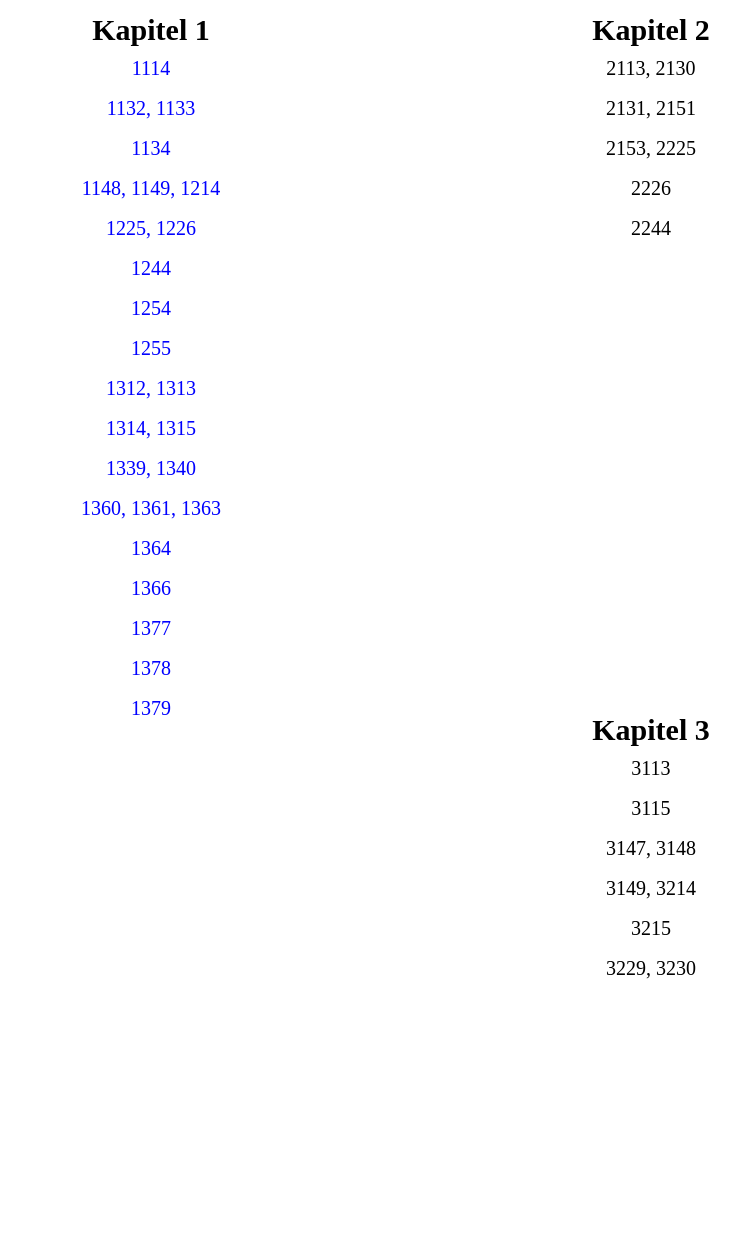
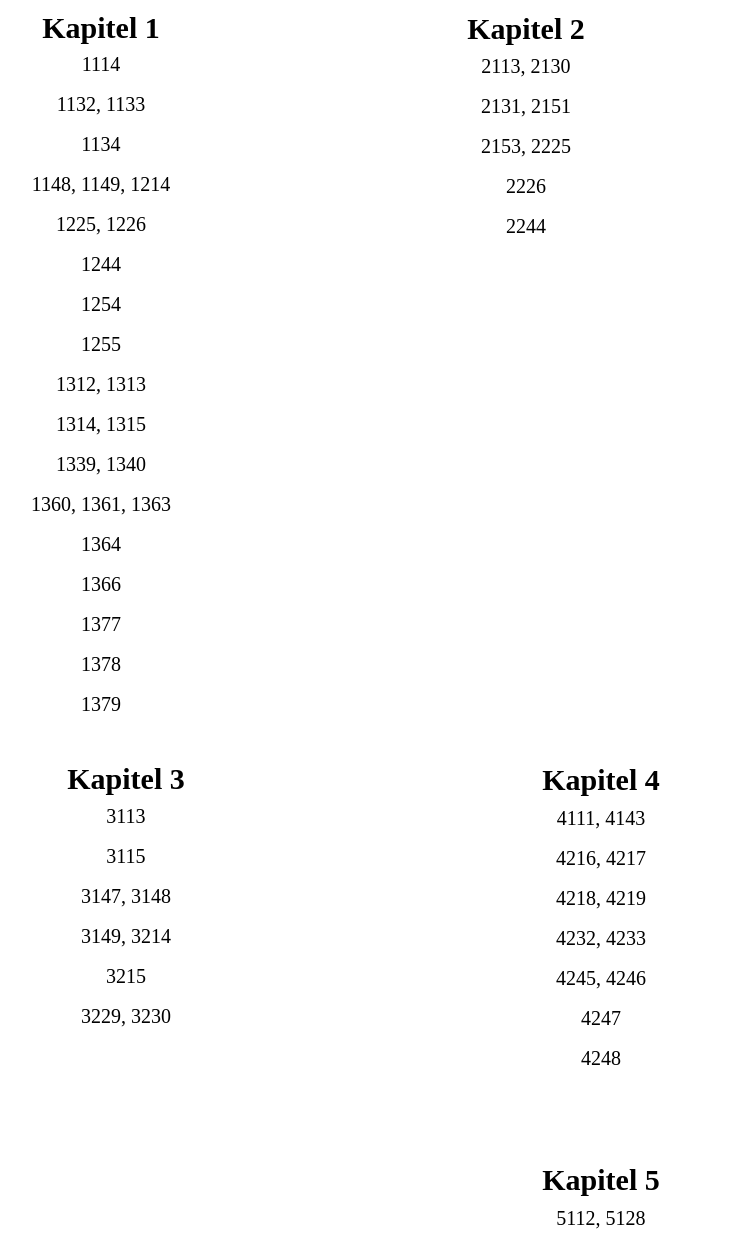
Before and after one commit to losningarTB/losningarTB.github.io, a plain HTML site: page Matematik2c.html in a window 1280 px wide. Shown: the part 757-2002 px from the top of the page, without its empty margins (99-839 px from the left). Drawn offline with Linux system fonts and the light colour scheme.

Commit message:
Update stil.css

```diff
--- a/stil.css
+++ b/stil.css
@@ -399,7 +399,7 @@ font-size:25px;
 font-weight: bold;
 }
 #ma2c{
-  width: 500px;
+  width: 400px;
   float: left;
   margin:auto;
   height:750px;
@@ -420,7 +420,7 @@ font-weight: bold;
 #ma2c li a{
   font-size: 20px;
   text-decoration: none;
-  color:blue;
+  color:black;
 }
 #ma2c li p{
   font-size: 30px;
@@ -430,10 +430,10 @@ font-weight: bold;
   width:100%;
 }
 #kapitel22{
-  width:500px;
+  width:450px;
   float:left;
   margin: auto;
-  height:700px;
+  height:750px;
 }
 #kapitel22 ul{
   padding: 2% 2% 0 2%;
@@ -457,7 +457,7 @@ font-weight: bold;
 
 #kapitel32{
   float: left;
-  width:500px;
+  width:450px;
   margin: auto;
   height: 700px;
 }
```
